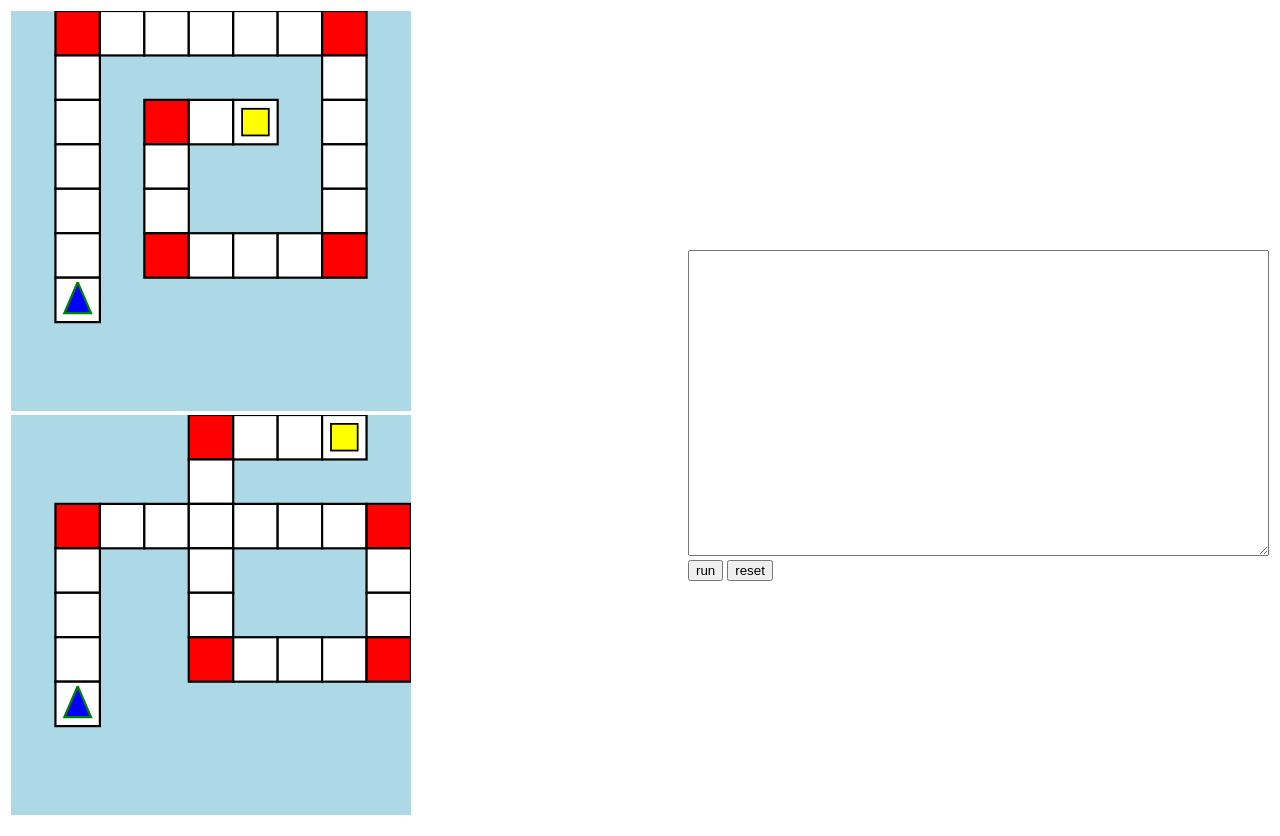
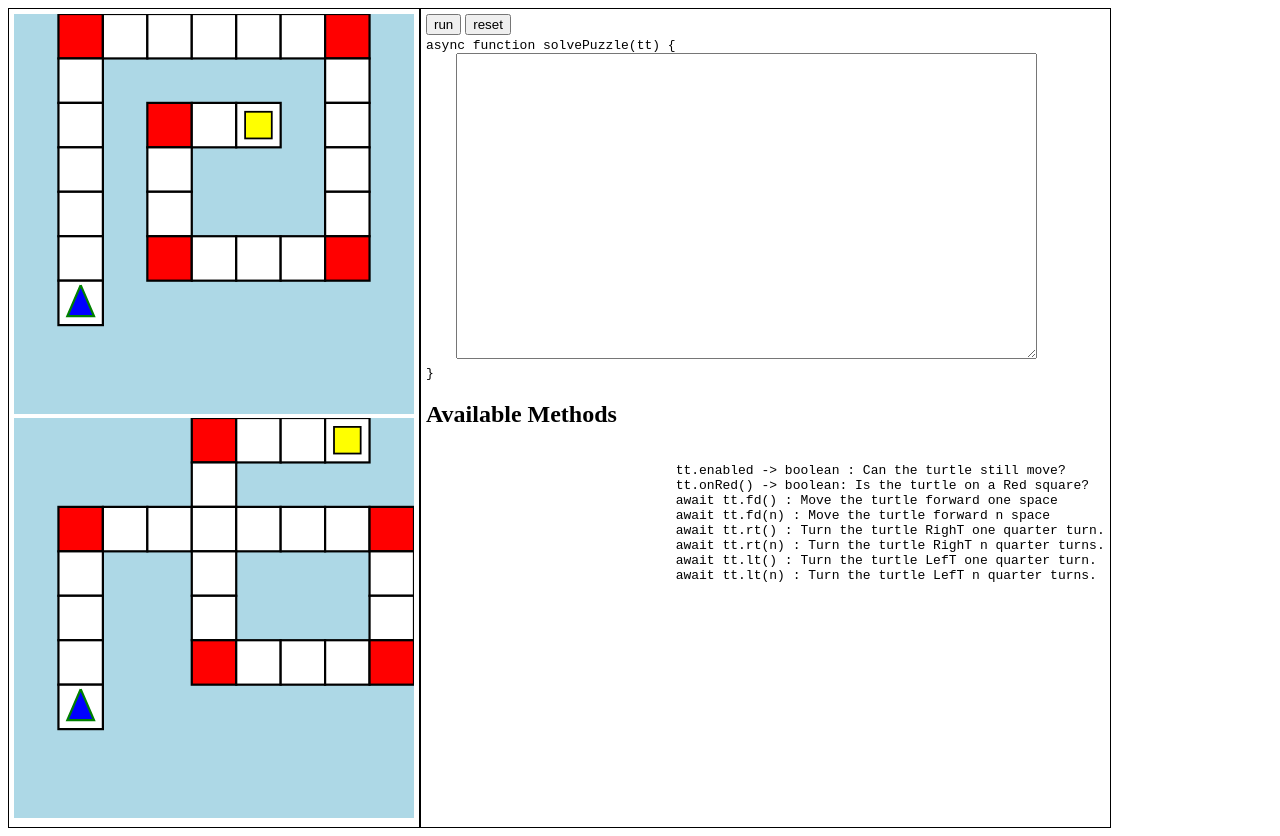
Before and after one commit to storyfeet/ropuzzle, a plain HTML site: page docs/index.html in a window 1280 px wide. Drawn offline with Linux system fonts and the light colour scheme.

Commit message:
now wraps pretty well

```diff
--- a/docs/index.html
+++ b/docs/index.html
@@ -3,17 +3,45 @@
 	<head>
 		<meta charset="utf-8">
 		<title>Ro-Puzzle Box</title>
+		<style>
+			body {
+				display:flex;
+				flex-wrap:wrap;
+			}
+			.info_box {
+				border:1px solid black;
+				padding:5px;
+				width: min-content;
+			}
+			textarea {
+				margin-left:30px;
+			}
+		</style>
 	</head>
 	<body>
-		<table><tr>
-			<td id="canvas_box">
-			</td>
-			<td>
-				<textarea id="code_area" rows="20" cols="70"  ></textarea><br>
+		<div id="canvas_box" class="info_box"> </div>
+		<div class="info_box">
 				<button id="btn_run" onclick="run()">run</button>
 				<button reset="btn_reset" onclick="reset();">reset</button>
-			</td>
-		</tr></table>
+				<br>
+				<code>async function solvePuzzle(tt) {</code><br>
+				<textarea id="code_area" rows="20" cols="70"  ></textarea><br>
+				<code>}</code>
+
+			<h2>Available Methods</h2>
+
+			<pre><code>
+				tt.enabled -> boolean : Can the turtle still move?
+				tt.onRed() -> boolean: Is the turtle on a Red square?
+				await tt.fd() : Move the turtle forward one space
+				await tt.fd(n) : Move the turtle forward n space
+				await tt.rt() : Turn the turtle RighT one quarter turn.
+				await tt.rt(n) : Turn the turtle RighT n quarter turns.
+				await tt.lt() : Turn the turtle LefT one quarter turn.
+				await tt.lt(n) : Turn the turtle LefT n quarter turns.
+			</code></pre>
+		</div>
+
 
 
 
@@ -23,9 +51,17 @@
 <script type="module">
 	import * as rp from "./ropuzzle.js";
 
+	const CODE_TOP = "async function solvePuzzle(tt) {\n";
+
+	const CODE_BOTTOM =
+		'\n} \nfor (let p in window.tset){ solvePuzzle(window.tset[p]) } ';
+
+
 	function run(){
 		let tx = document.getElementById("code_area").value;
-		eval(tx);
+		let ftx = CODE_TOP + tx + CODE_BOTTOM;
+		console.log(ftx);
+		eval(ftx);
 	}
 
 
```
